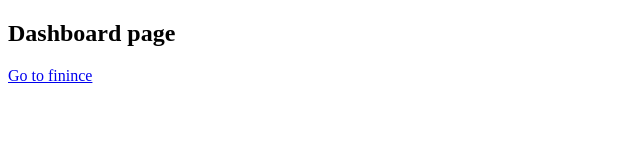
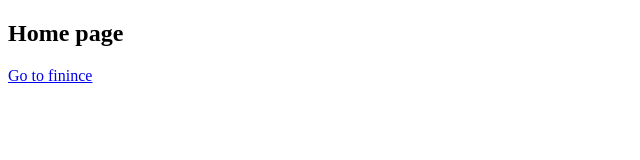
Before and after one commit to dmazaleuskaya/finance-track, a React (Create React App) app: page / in a window 1280 px wide. Shown: the top 160 px of the page, without its empty margins (0-640 px from the left). Built offline with nearby package versions, Linux system fonts and the light colour scheme.

Commit message:
Renamed Dashboard component

```diff
--- a/src/App/MainRoutes.tsx
+++ b/src/App/MainRoutes.tsx
@@ -3,15 +3,15 @@ import {
     BrowserRouter as Router,
     Route
 } from 'react-router-dom';
-import {Dashboard} from '../Modules/Dashboard';
 import {Finance} from '../Modules/Finance';
+import {Main} from '../Modules/Main';
 
 export class MainRoutes extends React.Component {
     public render(): React.ReactNode {
         return (
             <Router>
                 <section>
-                    <Route path='/' exact={true} component={Dashboard} />
+                    <Route path='/' exact={true} component={Main} />
                     <Route path='/finance' exact={true} component={Finance} />
                 </section>
             </Router>
--- a/src/Modules/Dashboard.tsx
+++ b/src/Modules/Main.tsx
@@ -1,11 +1,11 @@
 import * as React from 'react';
 import {Link} from 'react-router-dom';
 
-export class Dashboard extends React.Component {
+export class Main extends React.Component {
     public render(): React.ReactNode {
         return (
             <React.Fragment>
-                <h1>Dashboard page</h1>
+                <h1>Home page</h1>
                 <Link to='/finance'>Go to finince</Link>
             </React.Fragment>
         )
```
